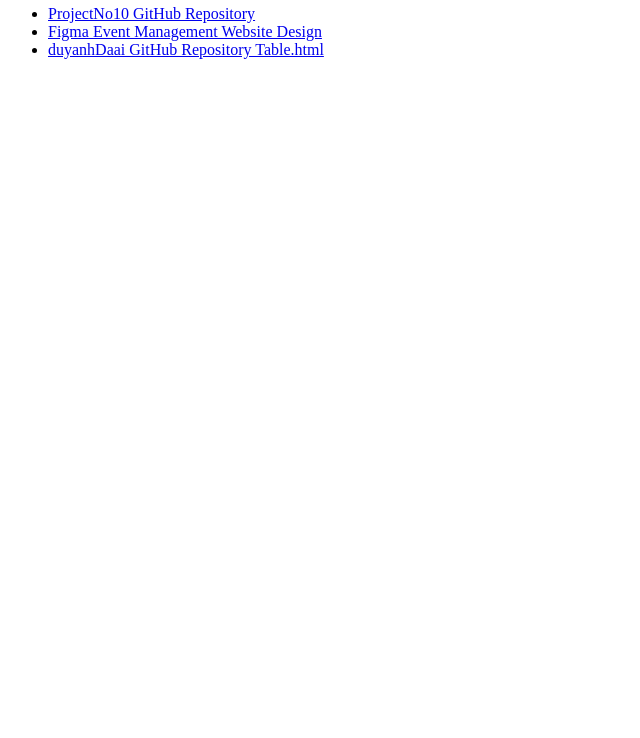
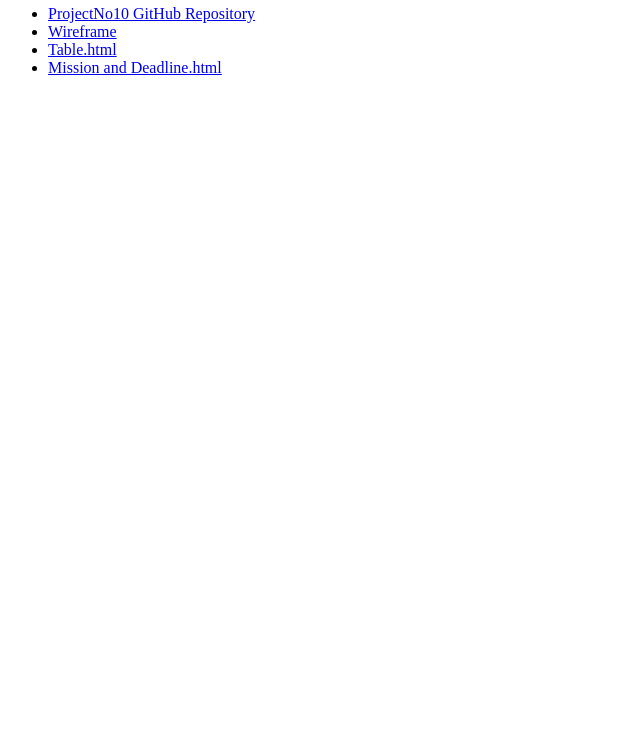
Before and after one commit to ProjectNo10/ProjectNo10.github.io, a plain HTML site: page index.html in a window 1280 px wide. Shown: the part 62-800 px from the top of the page, without its empty margins (0-640 px from the left). Drawn offline with Linux system fonts and the light colour scheme.

Commit message:
Add files via upload

```diff
--- a/index.html
+++ b/index.html
@@ -9,8 +9,9 @@
     <h2>Links</h2>
     <ul>
         <li><a href="https://github.com/ProjectNo10/ProjectNo10.github.io">ProjectNo10 GitHub Repository</a></li>
-        <li><a href="https://www.figma.com/file/EaLWmn4hAOO1RmNHILVHqU/Event-Management-Website-Design-(Community)?type=design&node-id=0-1&mode=design&t=LJ81i3JbzIHA0Wn3-0">Figma Event Management Website Design</a></li>
-        <li><a href="https://duyanhdaai.github.io/Table.html">duyanhDaai GitHub Repository Table.html</a></li>
+        <li><a href="https://github.com/duyanhDaai/duyanhDaai.github.io/blob/main/Screenshot%20(160).png">Wireframe</a></li>
+        <li><a href="https://duyanhdaai.github.io/Table.html">Table.html</a></li>
+        <li><a href="https://duyanhdaai.github.io/Table2.html">Mission and Deadline.html</a></li>
     </ul>
 </body>
 </html>
```
